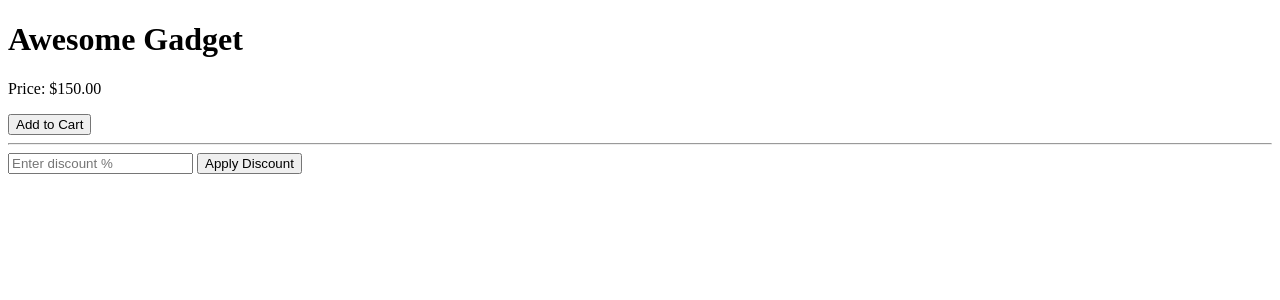
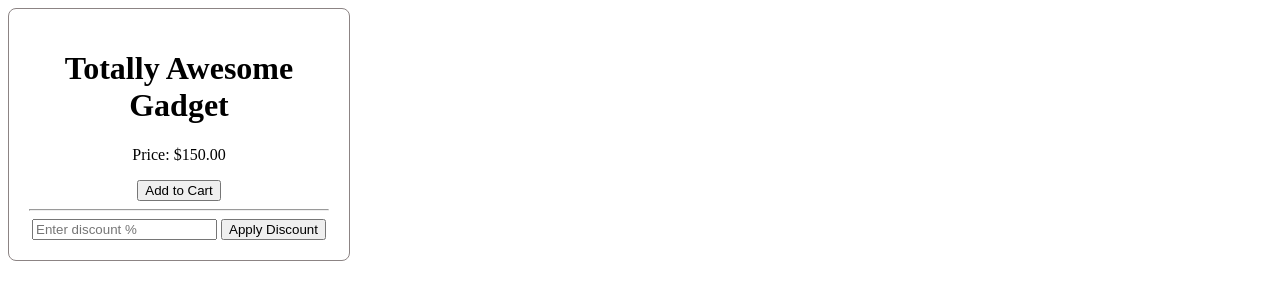
Before and after one commit to ProNoobJumper/JS-Challenge, a plain HTML site: page index.html in a window 1280 px wide. Both pictures are taken after a click on the button "Apply Discount". Drawn offline with Linux system fonts and the light colour scheme.

Commit message:
Challege 2

```diff
--- a/index.html
+++ b/index.html
@@ -3,18 +3,21 @@
 <head>
     <meta charset="UTF-8">
     <title>Product Page</title>
+    <link rel="stylesheet" href="style.css">
     <script src="script.js" defer></script>
 </head>
 <body>
 
-    <h1>Awesome Gadget</h1>
-    <p>Price: <span class="price">$150.00</span></p>
-    <button>Add to Cart</button>
+    <div class="card-main">
+        <h1>Totally Awesome Gadget</h1>
+        <p>Price: <span class="price">$150.00</span></p>
+        <button>Add to Cart</button>
 
-    <hr>
+        <hr>
 
-    <input id="discount" type="number" placeholder="Enter discount %" />
-    <button id="apply-discount">Apply Discount</button>
+        <input id="discount" type="number" placeholder="Enter discount %" />
+        <button id="apply-discount">Apply Discount</button>
+    </div>
 
 </body>
 </html>
--- a/script.js
+++ b/script.js
@@ -1,12 +1,31 @@
-document.getElementById('apply-discount').addEventListener('click', function() {
-    const discountInput = document.getElementById('discount');
+const discountInput = document.getElementById('discount');
+const applyButton = document.getElementById('apply-discount');
+const priceElement = document.getElementsByClassName('price')[0];
+const card = document.getElementsByClassName('card-main')[0];
+const originalPriceText = priceElement.innerText;
+const listPrice = parseFloat(originalPriceText.replace('$', ''));
+
+//"Apply Discount" button to be clicked
+applyButton.addEventListener('click', function() {
     const discount = parseFloat(discountInput.value);
-    const listPrice = 150.00;
-    const priceElement = document.getElementsByClassName('price')[0];
+    // Validate the input
     if (!isNaN(discount) && discount >= 0 && discount <= 100) {
+        // Calculates price
         const salePrice = listPrice - (listPrice * discount / 100);
-        priceElement.innerText = salePrice;
+        priceElement.innerText = `$${salePrice.toFixed(2)}`;
+        //Change background based on discount amount
+        if (discount >= 50) {
+            // If discount greater or equal to 50%, change bg to lightgreen.
+            card.style.backgroundColor = "lightyellow";
+        } else {
+            // Else, bg is white
+            card.style.backgroundColor = "white";
+        }
+
     } else {
-        alert('Please enter a valid discount.');
+        alert('Please enter a valid discount percentage (0-100).');
+        // Reset price and bg if input is invalid
+        priceElement.innerText = originalPriceText;
+        card.style.backgroundColor = "white";
     }
 });
--- /dev/null
+++ b/style.css
@@ -0,0 +1,8 @@
+.card-main {
+    border: 1px solid #8c8484;
+    padding: 20px;
+    border-radius: 8px;
+    width: 300px;
+    text-align: center;
+    transition: background-color 1s ease;
+}
```
